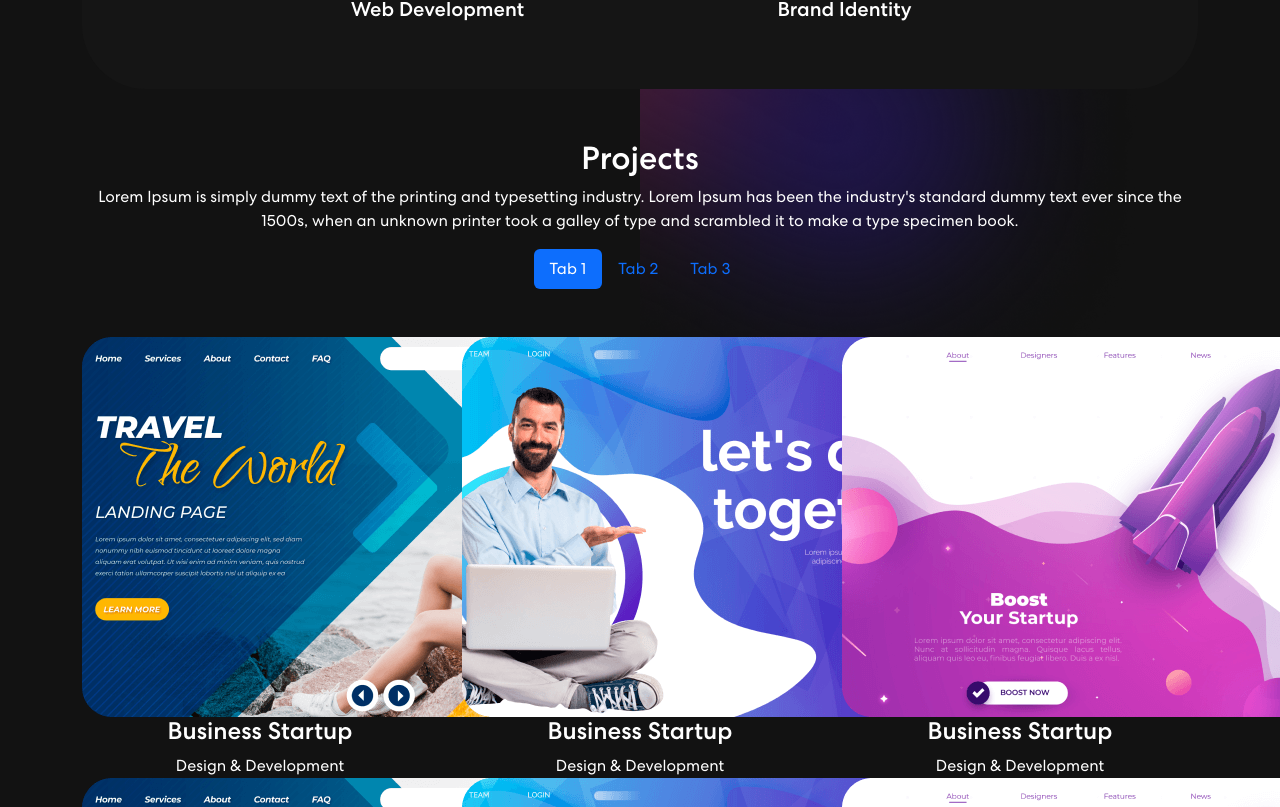
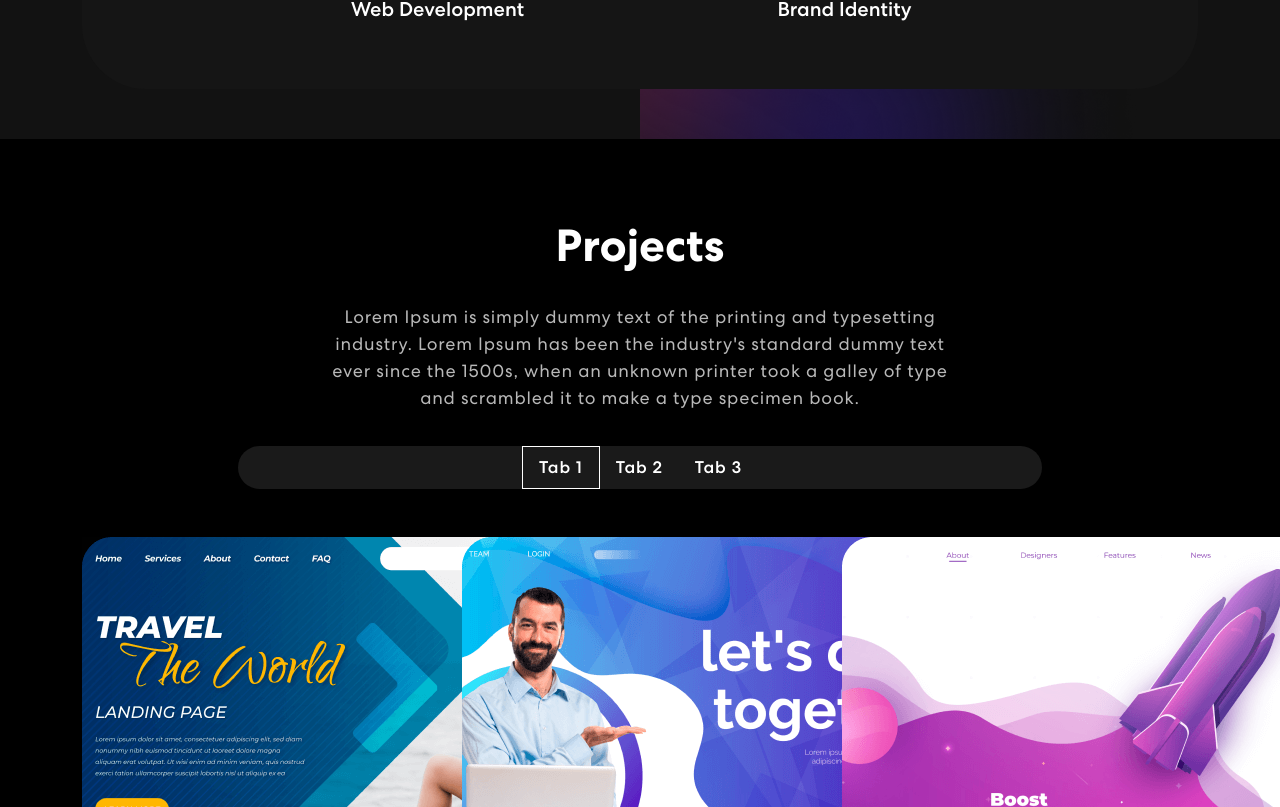
Before and after one commit to Mtha-Sibanda/my_site, a React (Create React App) app in the folder personal-portfolio/: page / in a window 1280 px wide. Shown: the part 1393-2200 px from the top of the page. Built offline with nearby package versions, Linux system fonts and the light colour scheme.

Commit message:
updated CSS

```diff
--- a/personal-portfolio/src/App.css
+++ b/personal-portfolio/src/App.css
@@ -359,6 +359,69 @@ nav.navbar .navbar-toggler[aria-expanded="true"] .navbar-toggler-icon {
 }
 
 /************ Projects Css ************/
+.project {
+  padding: 80px 0;
+  position: relative;
+  background-color: black;
+}
+.project h2 {
+  font-size: 45px;
+  font-weight: 700;
+  margin-bottom: 30px;
+}
+.project p {
+  color: #B8B8B8;
+  font-size: 18px;
+  letter-spacing: 0.8px;
+  line-height: 1.5em;
+  margin: 14px auto 35px auto;
+  text-align: center;
+  width: 56%;
+}
+.project .nav.nav-pills {
+  width: 72%;
+  margin: 0 auto;
+  border-radius: 50px;
+  background: rgba(255 255 255 /10%);
+  overflow: hidden;
+}
+.project .nave.nav-pills .nav-item {
+  width: 33.33333%;
+}
+.project .nav.nav-pills .nav-link {
+  background-color: transparent;
+  border-radius: 0;
+  color: #fff;
+  width: 100%;
+  font-size: 17px;
+  letter-spacing: 0.8px;
+  font-weight: 500;
+  position: relative;
+  transition: 0.3s ease-in-out;
+  text-align: center;
+  z-index: 0;
+}
+.project .nav.nav-pills .nav-link::before {
+  content: "";
+  width: 0;
+  height: 100%;
+  position: absolute;
+  background: linear-gradient(90.21deg, #0c07ad -5.91%, #C0C0C0 111.58%);
+  left: 0;
+  top: 0;
+  z-index: -1;
+  transition: 0.3s ease-in-out;
+}
+.project .nav.nav-pills .nav-link:hover::before {
+  width: 100% !important;
+}
+.project .nav.nav-pills .nav-link.active {
+  border: 1px solid rgba(255, 255, 255, 1);
+}
+.project .nav.nav-pills .nav-link:hover {
+  color: #FF0000; /* Change this to your desired hover text color */
+}
+
 .contact {
   background: linear-gradient(90.21deg, #AA367C -5.91%, #4A2FBD 111.58%);
   padding: 60px 0 200px 0;
```
